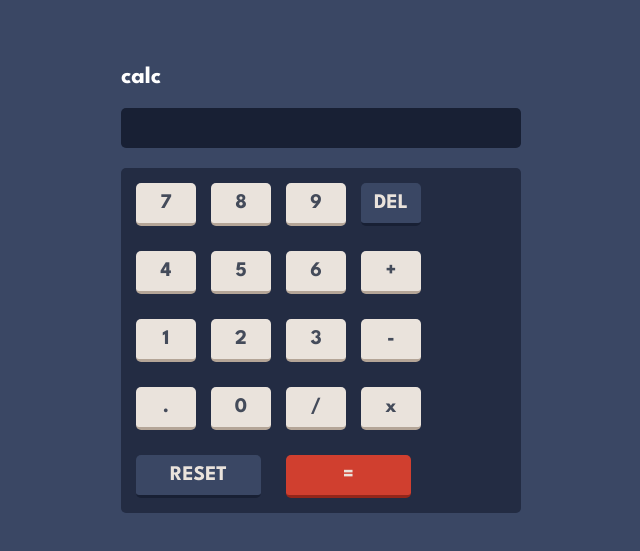
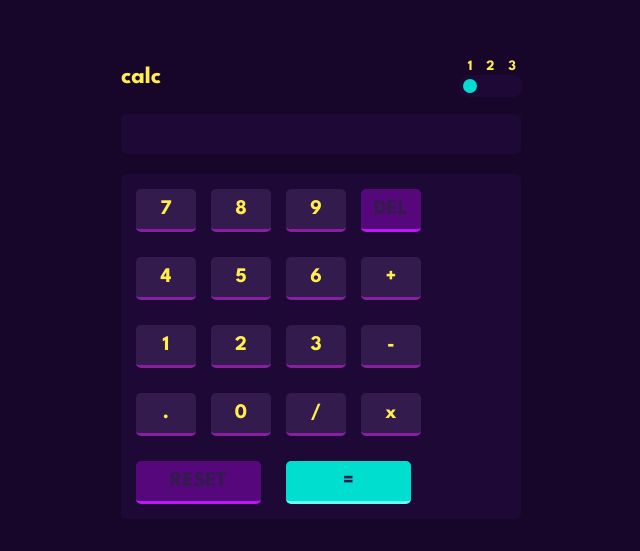
Before and after one commit to Renegildo/front-end-mentor, a plain HTML site: page calculator-app-main/index.html in a window 1280 px wide. Shown: the part 111-662 px from the top of the page, without its empty margins (319-959 px from the left). Drawn offline with Linux system fonts and the light colour scheme.

Commit message:
site da calculadora completo

```diff
--- a/calculator-app-main/style.css
+++ b/calculator-app-main/css/style.css
@@ -1,23 +1,6 @@
 @charset "utf-8";
 
 @import url('https://fonts.googleapis.com/css2?family=League+Spartan:wght@700&display=swap');
-
-:root {
-	--very-dark-desaturated-blue-1: hsl(222, 26%, 31%);
-	--very-dark-desaturated-blue-2: hsl(223, 31%, 20%);
-	--very-dark-desaturated-blue-3: hsl(224, 36%, 15%);
-
-	--desaturated-dark-blue-1: hsl(225, 21%, 49%);
-	--desaturated-dark-blue-2: hsl(224, 28%, 35%);
-
-	--red: hsl(6, 63%, 50%);
-	--dark-red: hsl(6, 70%, 34%);
-
-	--light-grayish-orange: hsl(30, 25%, 89%);
-	--grayish-orange: hsl(28, 16%, 65%);
-
-	--very-dark-grayish-blue: hsl(221, 14%, 31%);
-}
 
 * {
 	padding: 0;
@@ -30,7 +13,7 @@ body {
 	align-items: center;
 	justify-content: center;
 	background-color: var(--very-dark-desaturated-blue-1);
-	color: white;
+	color: var(--primary-text-color);
 	height: 100vh;
 }
 
@@ -47,6 +30,7 @@ body {
 	border-radius: 5px;
 	font-size: 28px;
 	text-align: end;
+	color: var(--primary-text-color);
 }
 
 .buttons {
@@ -79,26 +63,30 @@ body {
 }
 
 #del {
-	background-color: var(--very-dark-desaturated-blue-1);
+	background-color: var(--desaturated-dark-blue-1);
 	color: var(--light-grayish-orange);
-	border-bottom: 3px solid var(--very-dark-desaturated-blue-3);
+	border-bottom: 3px solid var(--desaturated-dark-blue-2);
 }
 
 #del:hover {
 	background-color: var(--very-dark-desaturated-blue-3);
+	border-bottom: 3px solid var(--very-dark-desaturated-blue-3);
+	color: var(--very-dark-grayish-blue);
 }
 
 #reset {
 	width: auto;
 	grid-column: span 2;
 
-	background-color: var(--very-dark-desaturated-blue-1);
+	background-color: var(--desaturated-dark-blue-1);
    color: var(--light-grayish-orange);
-   border-bottom: 3px solid var(--very-dark-desaturated-blue-3);
+   border-bottom: 3px solid var(--desaturated-dark-blue-2);
 }
 
 #reset:hover {
 	background-color: var(--very-dark-desaturated-blue-3);
+	color: var(--very-dark-grayish-blue);
+	border-bottom: 3px solid var(--very-dark-desaturated-blue-3);
 }
 
 #equal {
@@ -113,3 +101,44 @@ body {
 #equal:hover {
 	background-color: var(--dark-red);
 }
+
+.header {
+	display: flex;
+	align-items: center;
+	justify-content: space-between;
+}
+
+.right-side {
+	display: flex;
+   flex-direction: column;
+}
+
+.right-side h3 {
+	font-size: 0.9em;
+	width: 100%;
+	letter-spacing: 5px;
+	margin-bottom: 5px;
+	text-align: justify;
+}
+
+.theme-selector {
+	cursor: pointer;
+	background-color: var(--very-dark-desaturated-blue-2);
+	height: 10px;
+	width: 40px;
+	padding: 3px;
+	border-radius: 20px;
+	transform: scale(1.4);
+}
+
+.ball {
+	height: 10px;
+	width: 10px;
+	border-radius: 50%;
+	background-color: var(--red);
+	transition: transform 0.1s linear;
+}
+
+.right-side {
+	display: flex;
+}
--- /dev/null
+++ b/calculator-app-main/css/themes/theme1.css
@@ -0,0 +1,20 @@
+@charset "utf-8";
+
+:root {
+	--very-dark-desaturated-blue-1: hsl(222, 26%, 31%);
+	--very-dark-desaturated-blue-2: hsl(223, 31%, 20%);
+	--very-dark-desaturated-blue-3: hsl(224, 36%, 15%);
+
+	--desaturated-dark-blue-1: hsl(225, 21%, 49%);
+	--desaturated-dark-blue-2: hsl(224, 28%, 35%);
+
+	--red: hsl(6, 63%, 50%);
+	--dark-red: hsl(6, 70%, 34%);
+
+	--light-grayish-orange: hsl(30, 25%, 89%);
+	--grayish-orange: hsl(28, 16%, 65%);
+
+	--very-dark-grayish-blue: hsl(221, 14%, 31%);
+
+	--primary-text-color: white;
+}
--- /dev/null
+++ b/calculator-app-main/css/themes/theme2.css
@@ -0,0 +1,20 @@
+@charset "utf-8";
+
+:root {
+	--very-dark-desaturated-blue-1: #E6E6E6;
+	--very-dark-desaturated-blue-2: #D3CCCD;
+	--very-dark-desaturated-blue-3: #EEEEEE;
+
+	--desaturated-dark-blue-1: #388187;
+	--desaturated-dark-blue-2: #265C65;
+
+	--red: #C85401;
+	--dark-red: #873901;
+
+	--light-grayish-orange: #E5E4E0;
+	--grayish-orange: #A69C90;
+
+	--very-dark-grayish-blue: #333328;
+
+	--primary-text-color: hsl(221, 14%, 31%);
+}
--- /dev/null
+++ b/calculator-app-main/css/themes/theme3.css
@@ -0,0 +1,20 @@
+@charset "utf-8";
+
+:root {
+	--very-dark-desaturated-blue-1: #17062A;
+	--very-dark-desaturated-blue-2: #1E0836;
+	--very-dark-desaturated-blue-3: #1E0836;
+
+	--desaturated-dark-blue-1: #56077C;
+	--desaturated-dark-blue-2: #BF16F5;
+
+	--red: #00DECF;
+	--dark-red: #6CF8EF;
+
+	--light-grayish-orange: #331B4D;
+	--grayish-orange: #881FA0;
+
+	--very-dark-grayish-blue: #FFEE4C;
+
+	--primary-text-color: #FFEE4C;
+}
--- a/calculator-app-main/index.html
+++ b/calculator-app-main/index.html
@@ -4,14 +4,21 @@
 	<meta charset="UTF-8">
 	<meta name="viewport" content="width=device-width, initial-scale=1.0">
 	<title>Calculator</title>
-	<link rel="stylesheet" href="style.css">
-	<script src="main.js"></script>
+	<link rel="stylesheet" href="css/themes/theme3.css" class="theme-style-sheet">
+	<link rel="stylesheet" href="css/style.css">
 </head>
 <body>
 	<div class="container">
 		<div class="header">
 			<h2>calc</h2>
-			<div class="theme-selector"></div>
+
+			<div class="right-side">
+				<h3>1 2 3</h3>
+				<div class="theme-selector">
+					<div class="ball"></div>
+				</div>
+			</div>
+
 		</div>
 		<div class="display">
 
@@ -38,5 +45,6 @@
 			<div class="button" id="equal" onclick="calculate()">=</div>
 		</div>
 	</div>
+	<script src="main.js"></script>
 </body>
 </html>
--- a/calculator-app-main/main.js
+++ b/calculator-app-main/main.js
@@ -1,3 +1,9 @@
+const themeSelector = document.querySelector('.theme-selector');
+const ball = document.querySelector('.ball');
+const themeStyleSheet = document.querySelector('.theme-style-sheet');
+
+let theme = 1;
+
 let operation = '';
 
 function display(char) {
@@ -11,7 +17,7 @@ function calculate() {
 		const display = document.querySelector('.display');
 		display.innerHTML = eval(operation);
 		operation = display.innerHTML;
-		display.style.border = '1px solid #181F32';
+		display.style.border = '0';
 	} catch (error) {
 		const display = document.querySelector('.display');
 		display.style.border = '1px solid #D03F2F';
@@ -27,7 +33,25 @@ function del() {
 
 function reset() {
 	const display = document.querySelector('.display');
-	display.style.border = '1px solid #181F32';
+	display.style.border = '0';
 	operation = '';
 	display.innerHTML = '';
 }
+
+themeSelector.addEventListener('click', () => {
+	switch (theme) {
+		case 1:
+			ball.style.transform = 'translateX(15px)';
+			theme = 2;
+			break;
+		case 2:
+			ball.style.transform = 'translateX(30px)';
+			theme = 3;
+			break;
+		case 3:
+			ball.style.transform = 'translateX(0)';
+			theme = 1;
+			break;
+	}
+	themeStyleSheet.setAttribute('href', `css/themes/theme${theme}.css`);
+});
```
